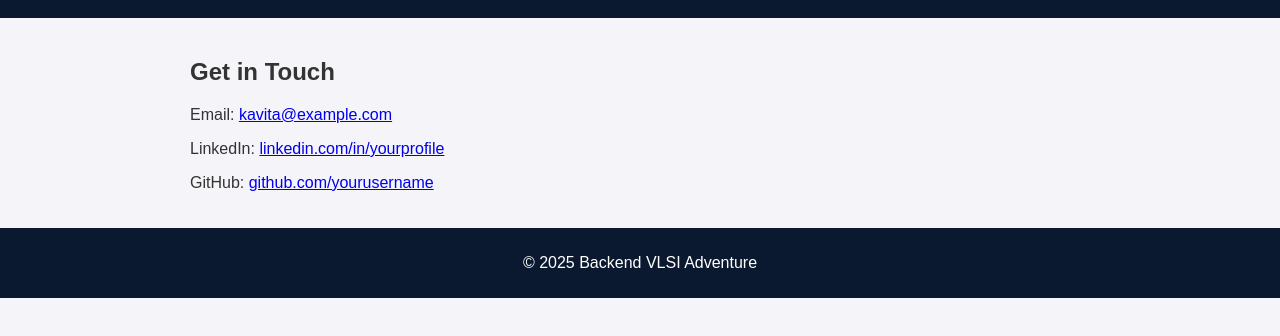
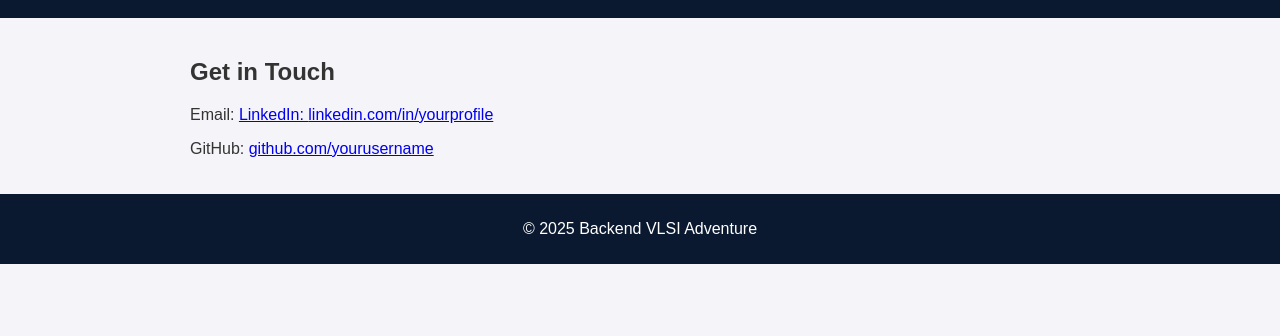
Before and after one commit to VlsiBackend/backend-vlsi-adventure, a plain HTML site: page contact.html in a window 1280 px wide. Shown: the part 120-456 px from the top of the page. Drawn offline with Linux system fonts and the light colour scheme; files that its build step writes are made by us from their sources.

Commit message:
Update contact.html

```diff
--- a/contact.html
+++ b/contact.html
@@ -17,7 +17,7 @@
   </header>
   <main>
     <h2>Get in Touch</h2>
-    <p>Email: <a href="mailto:kavita@example.com">kavita@example.com</a></p>
+    <p>Email: <a href="com</a></p>
     <p>LinkedIn: <a href="https://linkedin.com/in/yourprofile" target="_blank">linkedin.com/in/yourprofile</a></p>
     <p>GitHub: <a href="https://github.com/yourusername" target="_blank">github.com/yourusername</a></p>
   </main>
```
